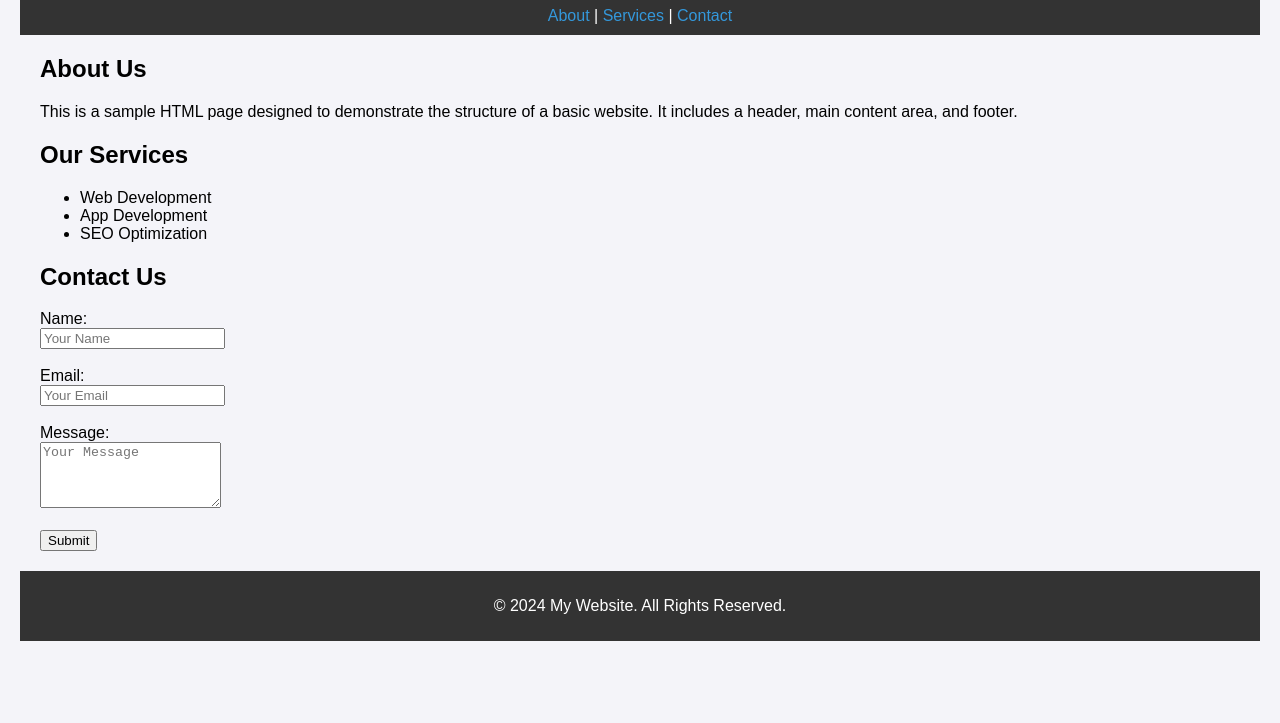
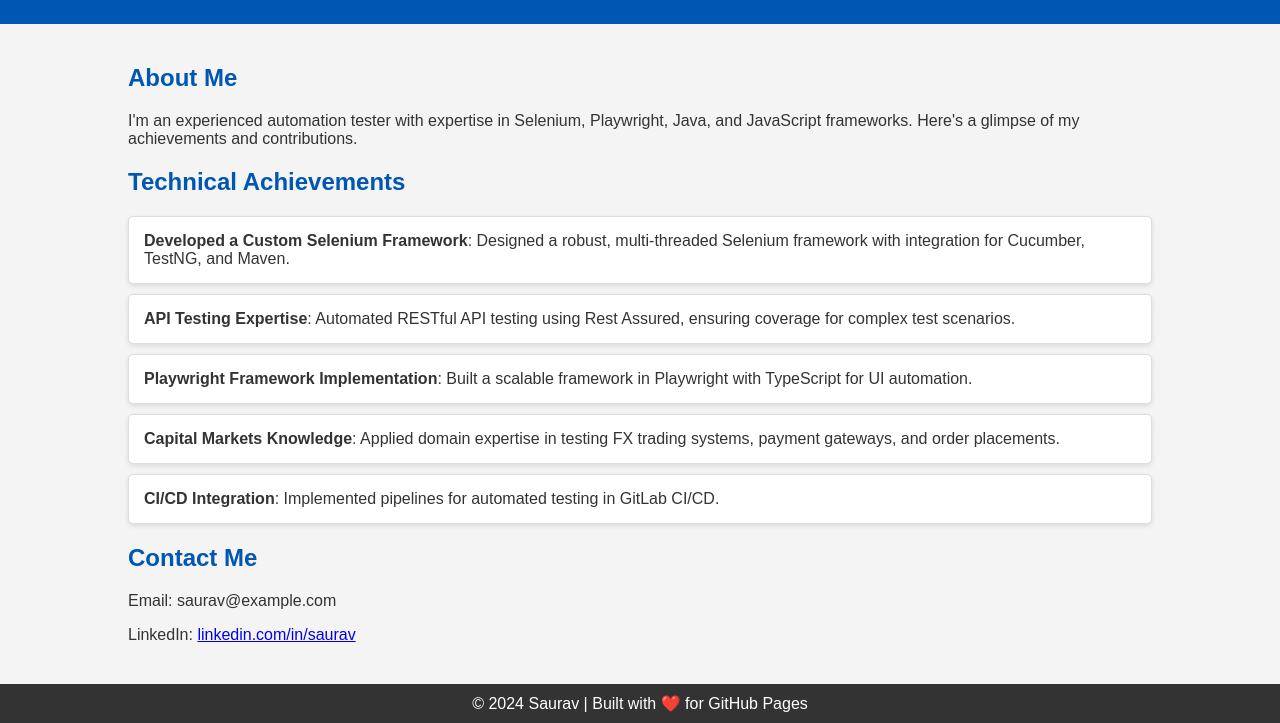
Before and after one commit to sau-rav-singh/saurav, a plain HTML site: page index.html in a window 1280 px wide. Shown: the part 103-826 px from the top of the page. Before the commit the page ends 800 px from the top, so only its background shows below. Drawn offline with Linux system fonts and the light colour scheme.

Commit message:
second commit

```diff
--- a/index.html
+++ b/index.html
@@ -3,76 +3,91 @@
 <head>
     <meta charset="UTF-8">
     <meta name="viewport" content="width=device-width, initial-scale=1.0">
-    <title>Sample HTML Page</title>
+    <title>Saurav's Technical Achievements</title>
     <style>
         body {
             font-family: Arial, sans-serif;
-            margin: 20px;
+            margin: 0;
             padding: 0;
-            background-color: #f4f4f9;
+            background-color: #f4f4f4;
+            color: #333;
         }
         header {
-            background: #333;
-            color: #fff;
-            padding: 10px 20px;
+            background-color: #0056b3;
+            color: white;
+            padding: 20px 10%;
             text-align: center;
         }
+        header h1 {
+            margin: 0;
+        }
         main {
-            margin: 20px;
+            padding: 20px 10%;
+        }
+        section {
+            margin-bottom: 20px;
+        }
+        h2 {
+            color: #0056b3;
+        }
+        ul {
+            list-style: none;
+            padding: 0;
+        }
+        ul li {
+            background: white;
+            margin: 10px 0;
+            padding: 15px;
+            border: 1px solid #ddd;
+            border-radius: 5px;
+            box-shadow: 0 2px 5px rgba(0, 0, 0, 0.1);
         }
         footer {
-            background: #333;
-            color: #fff;
             text-align: center;
-            padding: 10px 20px;
-            margin-top: 20px;
-        }
-        a {
-            color: #3498db;
-            text-decoration: none;
-        }
-        a:hover {
-            text-decoration: underline;
+            padding: 10px 0;
+            background-color: #333;
+            color: white;
         }
     </style>
 </head>
 <body>
     <header>
-        <h1>Welcome to My Website</h1>
-        <nav>
-            <a href="#about">About</a> |
-            <a href="#services">Services</a> |
-            <a href="#contact">Contact</a>
-        </nav>
+        <h1>Welcome to Saurav's Portfolio</h1>
+        <p>A showcase of technical achievements and expertise</p>
     </header>
     <main>
-        <section id="about">
-            <h2>About Us</h2>
-            <p>This is a sample HTML page designed to demonstrate the structure of a basic website. It includes a header, main content area, and footer.</p>
+        <section>
+            <h2>About Me</h2>
+            <p>I'm an experienced automation tester with expertise in Selenium, Playwright, Java, and JavaScript frameworks. Here's a glimpse of my achievements and contributions.</p>
         </section>
-        <section id="services">
-            <h2>Our Services</h2>
+        <section>
+            <h2>Technical Achievements</h2>
             <ul>
-                <li>Web Development</li>
-                <li>App Development</li>
-                <li>SEO Optimization</li>
+                <li>
+                    <strong>Developed a Custom Selenium Framework</strong>: Designed a robust, multi-threaded Selenium framework with integration for Cucumber, TestNG, and Maven.
+                </li>
+                <li>
+                    <strong>API Testing Expertise</strong>: Automated RESTful API testing using Rest Assured, ensuring coverage for complex test scenarios.
+                </li>
+                <li>
+                    <strong>Playwright Framework Implementation</strong>: Built a scalable framework in Playwright with TypeScript for UI automation.
+                </li>
+                <li>
+                    <strong>Capital Markets Knowledge</strong>: Applied domain expertise in testing FX trading systems, payment gateways, and order placements.
+                </li>
+                <li>
+                    <strong>CI/CD Integration</strong>: Implemented pipelines for automated testing in GitLab CI/CD.
+                </li>
             </ul>
         </section>
-        <section id="contact">
-            <h2>Contact Us</h2>
-            <form>
-                <label for="name">Name:</label><br>
-                <input type="text" id="name" name="name" placeholder="Your Name"><br><br>
-                <label for="email">Email:</label><br>
-                <input type="email" id="email" name="email" placeholder="Your Email"><br><br>
-                <label for="message">Message:</label><br>
-                <textarea id="message" name="message" rows="4" placeholder="Your Message"></textarea><br><br>
-                <button type="submit">Submit</button>
-            </form>
+        <section>
+            <h2>Contact Me</h2>
+            <p>Email: saurav@example.com</p>
+            <p>LinkedIn: <a href="https://linkedin.com/in/saurav" target="_blank">linkedin.com/in/saurav</a></p>
         </section>
     </main>
     <footer>
-        <p>&copy; 2024 My Website. All Rights Reserved.</p>
+        &copy; 2024 Saurav | Built with ❤️ for GitHub Pages
     </footer>
 </body>
 </html>
```
